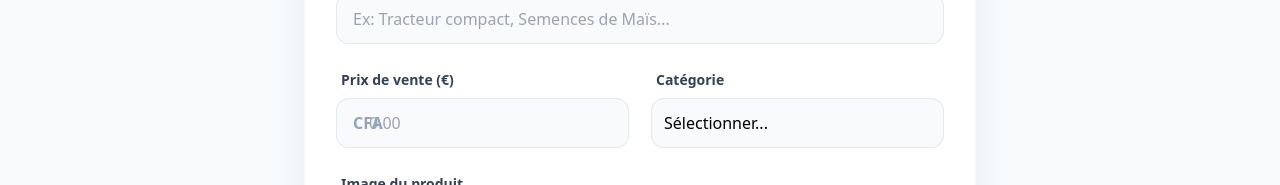
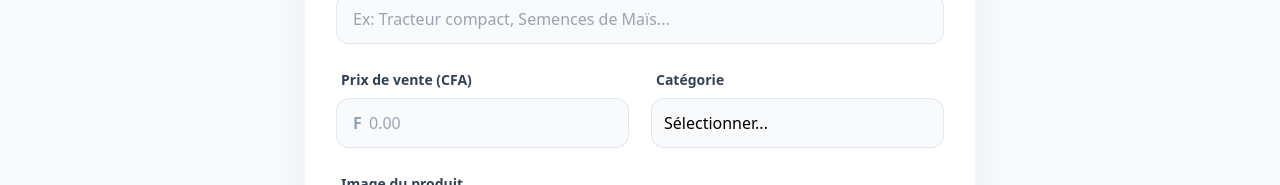
Before and after one commit to Sende45/nm-shop, a React (Vite) app in the folder nm-shop/: page /admin in a window 1280 px wide. Shown: the part 315-500 px from the top of the page. Built offline with nearby package versions, Linux system fonts and the light colour scheme.

Commit message:
Ajout de la nouvelle mise à jour

```diff
--- a/nm-shop/src/pages/Admin.jsx
+++ b/nm-shop/src/pages/Admin.jsx
@@ -71,9 +71,9 @@ const AdminAddProduct = () => {
           <div className="grid grid-cols-1 md:grid-cols-2 gap-6">
             {/* Prix */}
             <div className="space-y-2">
-              <label className="text-sm font-bold text-slate-700 ml-1">Prix de vente (€)</label>
+              <label className="text-sm font-bold text-slate-700 ml-1">Prix de vente (CFA)</label>
               <div className="relative flex items-center">
-                <span className="absolute left-4 text-slate-400 font-bold">CFA</span>
+                <span className="absolute left-4 text-slate-400 font-bold">F</span>
                 <input required type="number" step="0.01" placeholder="0.00"
                   className="w-full bg-slate-50 border-none ring-1 ring-slate-200 focus:ring-2 focus:ring-indigo-500 rounded-xl p-3 pl-8 outline-none"
                   value={formData.price}
```
